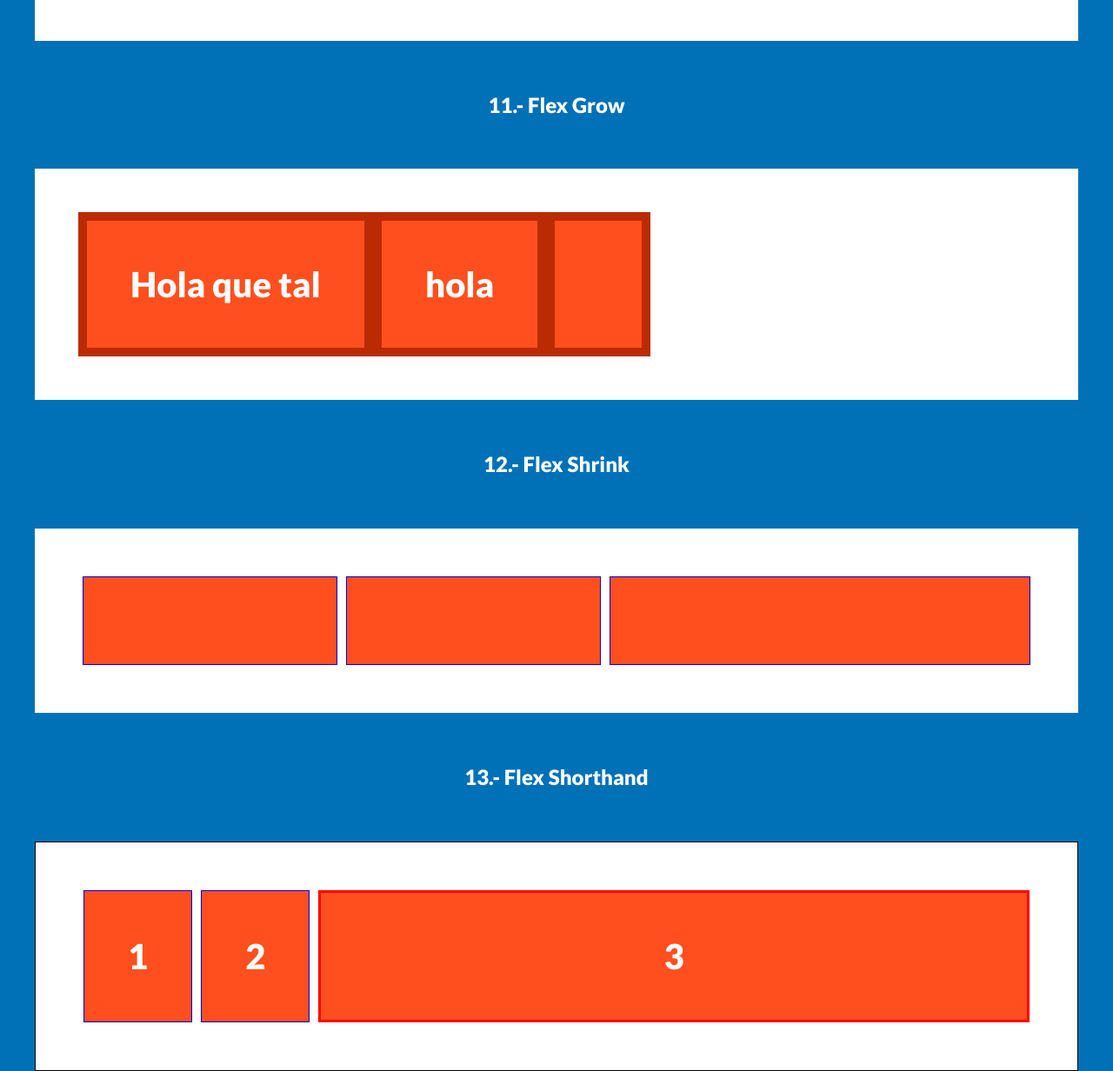
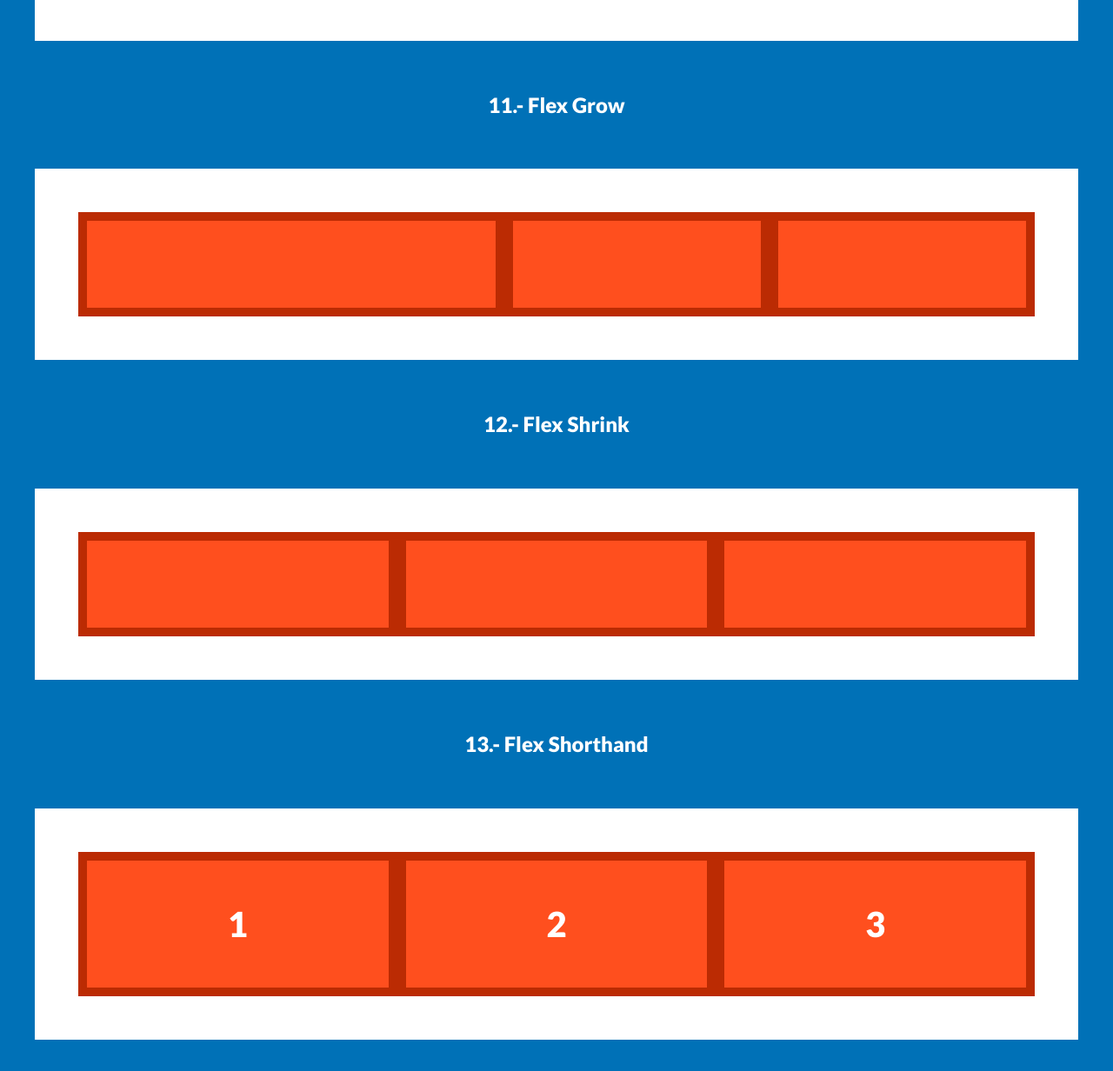
Before and after one commit to rafaelmartin65/01-Flexbox-Practico, a plain HTML site: page index.html in a window 1280 px wide. Shown: the part 5850-7082 px from the top of the page at 87% size. After the commit the page ends 7046 px from the top, so only its background shows below. Drawn offline with Linux system fonts and the light colour scheme.

Commit message:
end flex-box

```diff
--- a/css/style.css
+++ b/css/style.css
@@ -118,48 +118,50 @@ h1, h2 {
     gap: calc(100px - 1rem);
 }
 
+/*  */
 .d-flex-10{
     display: flex;
     flex-wrap: wrap;
 }
-
+/* Flex Grow*/
 .d-flex-11{
     display: flex;
 
 }
 
-.d-flex-11 .box{
-    flex-grow: 25%;
+.d-flex-11 .box:nth-child(1){
+    flex-grow: 2;
 }
 
+.d-flex-11 .box:nth-child(2){
+    flex-grow: 1;
+}
+
+.d-flex-11 .box:nth-child(3){
+    flex-grow: 1;
+}
+
+/* */
 .d-flex-12 {
     display: flex;
 
 }
 
 .d-flex-12 .box{
-    flex: 1;
-    border: 1px solid blue;
-    margin: 5px;
+    flex-grow: 1;
+    flex-basis: 300px;
+}
+
+.d-flex-12 .box:nth-child(3) {
+    flex-shrink: 2;
+}
+
+/* 13 - Flex Shorthand*/
+.d-flex-13 {
+    display: flex;
 
 }
 
-.d-flex-12 .shrink{
-    flex: 2;
+.d-flex-13 .box {
+    flex: 1 0 33.3%;
 }
-
-.d-flex-13 {
-    display: flex;
-    border: 1px solid black;
-}
-
-.d-flex-13 .box{
-    flex: 0 0 auto;
-    border: 1px solid blue;
-    margin: 5px;
-}
-
-.d-flex-13 .large{
-    flex: 2 1 200px;
-    border: 3px solid red;
-}
--- a/index.html
+++ b/index.html
@@ -174,8 +174,8 @@
         <h2>11.- Flex Grow</h2>
 
         <div class="d-flex-11">
-            <div class="box">Hola que tal</div>
-            <div class="box">hola</div>
+            <div class="box"></div>
+            <div class="box"></div>
             <div class="box"></div>
         </div>
 
```
